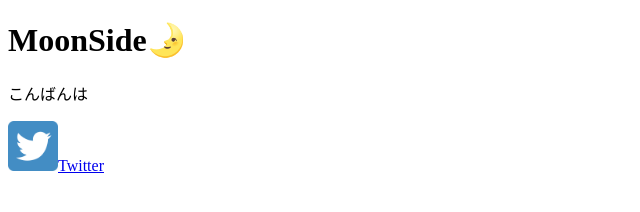
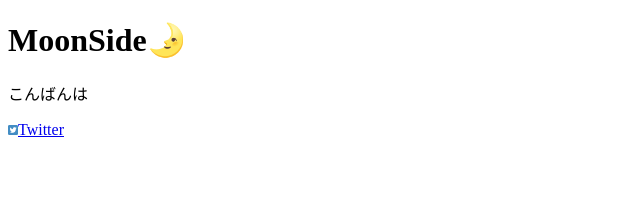
Before and after one commit to YoshiMoon0128/github.io, a plain HTML site: page index.html in a window 1280 px wide. Shown: the whole page, without its empty margins (0-640 px from the left). Drawn offline with Linux system fonts and the light colour scheme.

Commit message:
Update index.html

```diff
--- a/index.html
+++ b/index.html
@@ -52,7 +52,7 @@
  <!-- コンテンツを記述 -->
 <h1>MoonSide🌛</h1>
   <p>こんばんは</p>
-  <a href="https://twitter.com/YoshiMoon0128?s=09"><img src="images/twitter.png" alt="Twitterアイコン" width="50" height="50">Twitter</a>
+  <a href="https://twitter.com/YoshiMoon0128?s=09"><img src="images/twitter.png" alt="Twitterアイコン" width="10" height="10">Twitter</a>
 
 <!-- スクリプトでブロッキングを起こすものはここに記述
 ブロッキングを起こす原因としては、CSSのセレクタ操作（IE）、負荷の高いDOM操作、多数のスクリプトなど -->
```
